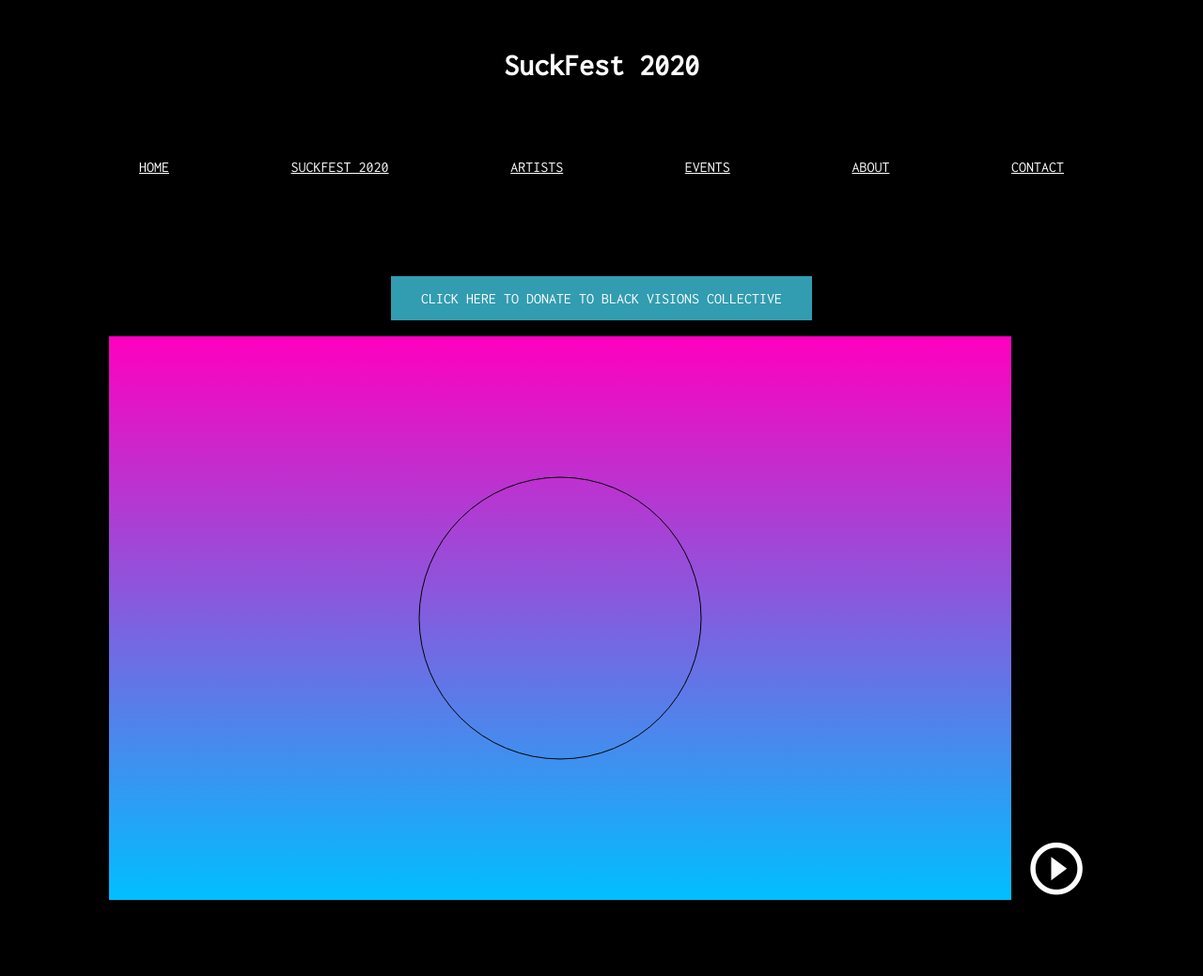
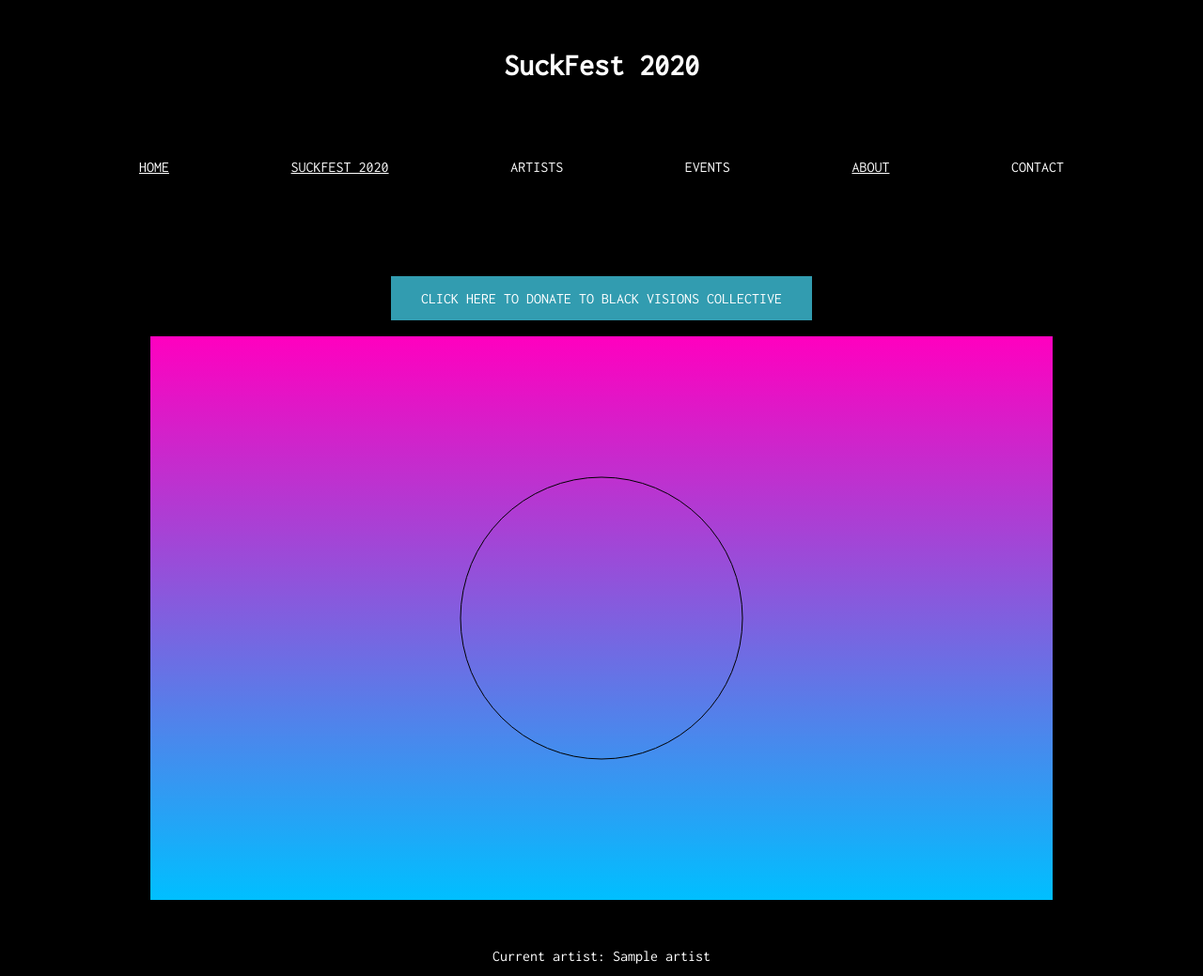
Before and after one commit to vganesh1798/suckfm.com, a Flask app: template suckfm/templates/suckfest.html in a window 1280 px wide. Shown: the top 1039 px of the page at 94% size. Run offline with Flask 2, Linux system fonts and the light colour scheme; the template is opened without the code that fills it: most values are stand-ins (such as "Sample title", 1, 10 or a date in 2020).

Commit message:
Fixed navbar links

```diff
--- a/suckfm/static/styles/home.css
+++ b/suckfm/static/styles/home.css
@@ -1,5 +1,4 @@
 body {
-    overflow: hidden;
 }
 
 .animation-area {
--- a/suckfm/templates/suckfest.html
+++ b/suckfm/templates/suckfest.html
@@ -16,26 +16,23 @@
                 <ul class="navigation">
                     <li class="navigation-item"><a href="{{ url_for('home') }}">Home</a></li>
                     <li class="navigation-item"><a href="{{ url_for('suckfest') }}">Suckfest 2020</a></li>
-                    <li class="navigation-item"><a href="{{ url_for('artists') }}">Artists</a></li>
-                    <li class="navigation-item"><a href="events.html">Events</a></li>
-                    <li class="navigation-item"><a href="about.html">About</a></li>
-                    <li class="navigation-item"><a href="contact.html">Contact</a></li>
+                    <li class="navigation-item">Artists</li>
+                    <li class="navigation-item">Events</li>
+                    <li class="navigation-item"><a href="{{ url_for('about') }}">About</a></li>
+                    <li class="navigation-item">Contact</li>
                 </ul>
             </nav>
         </header>
         <main>
             <section>
-                <a href="https://secure.everyaction.com/4omQDAR0oUiUagTu0EG-Ig2" class="button">CLICK HERE TO DONATE TO BLACK VISIONS COLLECTIVE</a>
+                <a href="https://secure.everyaction.com/4omQDAR0oUiUagTu0EG-Ig2" target="_blank" class="button">CLICK HERE TO DONATE TO BLACK VISIONS COLLECTIVE</a>
             </section>
             <br>
             <section class="visualizer">
                 <div class = "center">
                     <canvas id="renderer">
                     </canvas>
-                    <button class="player">
-                        <i class="material-icons">play_circle_outline</i>
-                    </button>
-                    <p class="artist-label">Current artist</p>
+                    <p class="artist-label">Current artist: {{artist}}</p>
                 </div>
             </section>
             <section>
```
Also changed, not shown: suckfm/templates/about.html (+8 -8 lines), suckfm/templates/contact.html (+8 -8 lines), suckfm/templates/home.html (+4 -4 lines).
